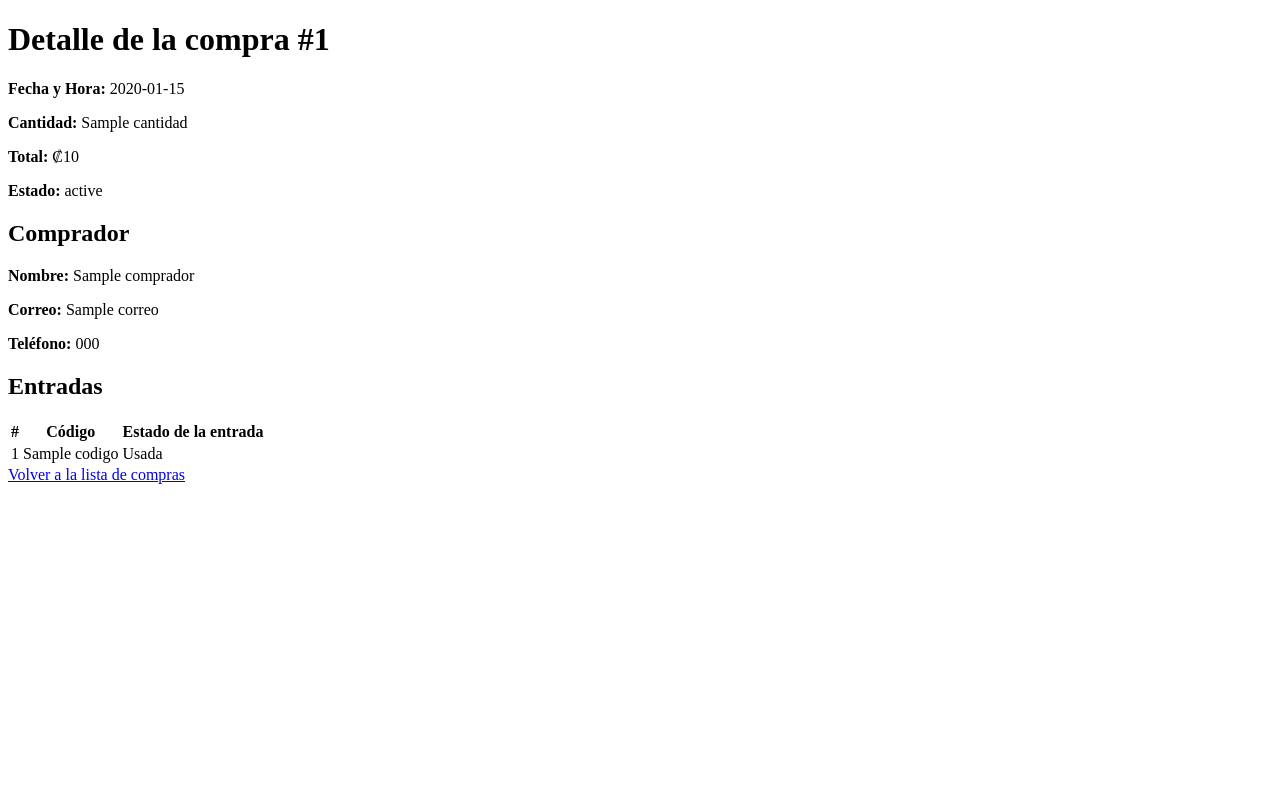
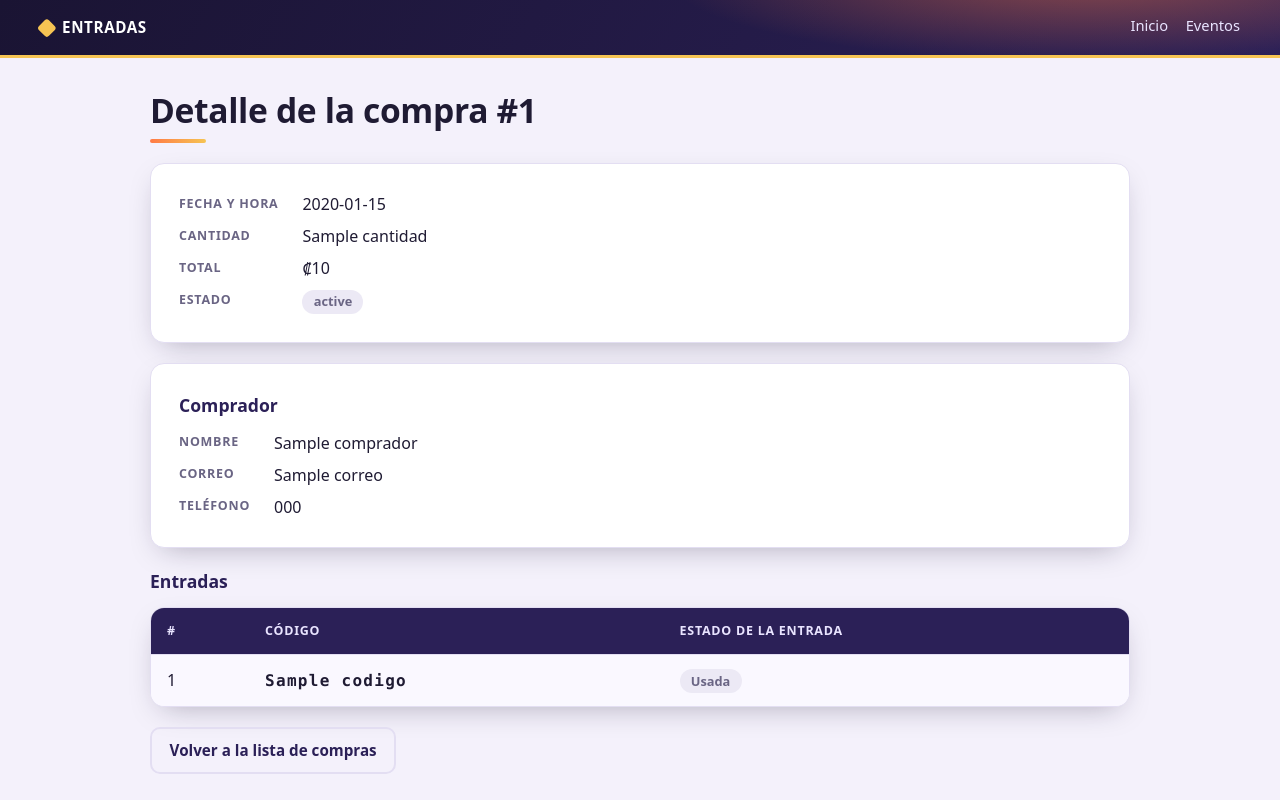
Before and after one commit to mariaalfarogonzalez69-sketch/Proyecto02_BlueTeam_EMYK, a Node project: template views/compras/detalle.ejs in a window 1280 px wide. Run offline with Node 20 templates, Linux system fonts and the light colour scheme; the template is opened without the code that fills it: most values are stand-ins (such as "Sample title", 1, 10 or a date in 2020); some libraries are stand-ins or nearby versions.

Commit message:
style: aplicar estilos a la lista y el detalle de compras

```diff
--- a/views/compras/detalle.ejs
+++ b/views/compras/detalle.ejs
@@ -2,34 +2,53 @@
 <html lang="es">
   <head>
     <meta charset="UTF-8" />
+    <meta name="viewport" content="width=device-width, initial-scale=1" />
     <title>Detalle de la Compra</title>
+    <link rel="stylesheet" href="/css/eventos-compras.css" />
   </head>
-  <body>
+  <body class="ev">
+    <header class="barra">
+      <span class="marca">Entradas</span>
+      <nav><a href="/">Inicio</a><a href="/eventos">Eventos</a></nav>
+    </header>
+
+    <main class="contenedor">
     <h1>Detalle de la compra #<%= compra.id %></h1>
 
         <% if (errores.length > 0) { %>
+          <div class="alerta error">
             <ul>
               <% errores.forEach(e => { %>
                 <li><%= e %></li>
               <% }) %>
             </ul>
+          </div>
         <% } %>
 
-        <p><strong>Fecha y Hora:</strong> <%= compra.fecha_hora.toLocaleString('es-CR', { timeZone: 'America/Costa_Rica' }) %></p>
-        <p><strong>Cantidad:</strong> <%= compra.cantidad %></p>
-        <p><strong>Total:</strong> ₡<%= compra.total %></p>
-        <p><strong>Estado:</strong> <%= compra.estado %></p>
+        <section class="tarjeta">
+          <dl class="ficha">
+            <dt>Fecha y Hora</dt><dd><%= compra.fecha_hora.toLocaleString('es-CR', { timeZone: 'America/Costa_Rica' }) %></dd>
+            <dt>Cantidad</dt><dd><%= compra.cantidad %></dd>
+            <dt>Total</dt><dd>₡<%= compra.total %></dd>
+            <dt>Estado</dt><dd><span class="badge <%= compra.estado === 'activa' ? 'ok' : 'off' %>"><%= compra.estado %></span></dd>
+          </dl>
+        </section>
 
+        <section class="tarjeta">
           <h2>Comprador</h2>
-        <p><strong>Nombre:</strong> <%= comprador.nombre %></p>
-        <p><strong>Correo:</strong> <%= comprador.correo %></p>
-        <p><strong>Teléfono:</strong> <%= comprador.telefono || '—' %></p>
+          <dl class="ficha">
+            <dt>Nombre</dt><dd><%= comprador.nombre %></dd>
+            <dt>Correo</dt><dd><%= comprador.correo %></dd>
+            <dt>Teléfono</dt><dd><%= comprador.telefono || '—' %></dd>
+          </dl>
+        </section>
 
         <h2>Entradas</h2>
         <% if (mostrarCodigos) { %>
-          <p><strong>Entregue estos códigos al comprador.</strong> Después de 1 minuto solo se verán los últimos 4 caracteres.</p>
+          <p class="alerta aviso entrega"><strong>Entregue estos códigos al comprador.</strong> Después de 1 minuto solo se verán los últimos 4 caracteres.</p>
         <% } %>
-        <table>
+        <div class="tabla-envoltura">
+        <table class="apilable">
           <tr>
             <th>#</th>
             <th>Código</th>
@@ -37,25 +56,29 @@
           </tr>
           <% entradas.forEach((e, i) => { %>
             <tr>
-              <td><%= i + 1 %></td>
-              <td><%= e.codigo %></td>
-              <td>
+              <td data-label="#"><%= i + 1 %></td>
+              <td data-label="Código"><span class="codigo"><%= e.codigo %></span></td>
+              <td data-label="Estado de la entrada">
                 <% if (compra.estado === 'anulada') { %>
-                  Sin validez (compra anulada)
+                  <span class="badge malo">Sin validez (compra anulada)</span>
                 <% } else { %>
-                  <%= e.usada ? 'Usada' : 'Disponible' %>
+                  <span class="badge <%= e.usada ? 'off' : 'ok' %>"><%= e.usada ? 'Usada' : 'Disponible' %></span>
                 <% } %>
               </td>
             </tr>
           <% }) %>
         </table>
+        </div>
 
-        <a href="/eventos/<%= compra.evento_id %>/compras">Volver a la lista de compras</a>
+        <div class="acciones">
+        <a class="boton secundario" href="/eventos/<%= compra.evento_id %>/compras">Volver a la lista de compras</a>
         <% if (usuario.rol === 'Taquillero' && compra.estado === 'activa') { %>
           <form method="POST" action="/compra/<%= compra.id %>/anular">
             <input type="hidden" name="_csrf" value="<%= csrfToken %>">
-            <button type="submit">Anular compra</button>
+            <button class="peligro" type="submit">Anular compra</button>
           </form>
         <% } %>
+        </div>
+    </main>
   </body>
 </html>
```
Also changed, not shown: views/compras/lista.ejs (+24 -13 lines). Lines whose indentation alone changed are shown as unchanged.
